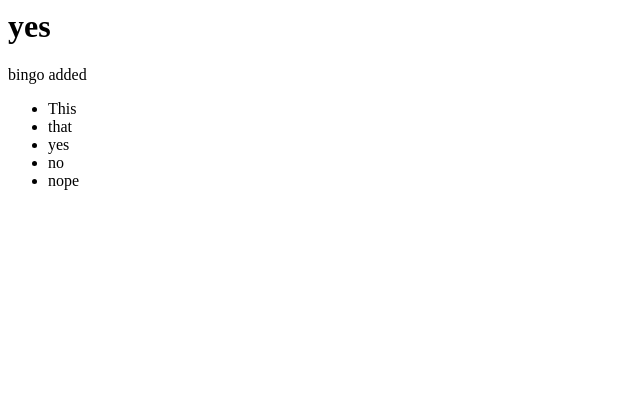
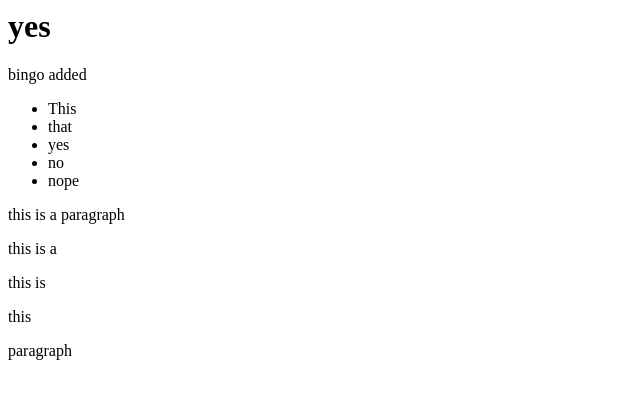
Before and after one commit to sirwilliamiv/gitPractice, a plain HTML site: page index.html in a window 1280 px wide. Shown: the whole page, without its empty margins (0-640 px from the left). Drawn offline with Linux system fonts and the light colour scheme.

Commit message:
added splended paragraphs

```diff
--- a/index.html
+++ b/index.html
@@ -7,3 +7,9 @@
 	<li>no</li>
 	<li>nope</li>
 </ul>
+
+<p>this is a paragraph</p>
+<p>this is a</p>
+<p>this is</p>
+<p>this</p>
+<p>paragraph</p>
```
